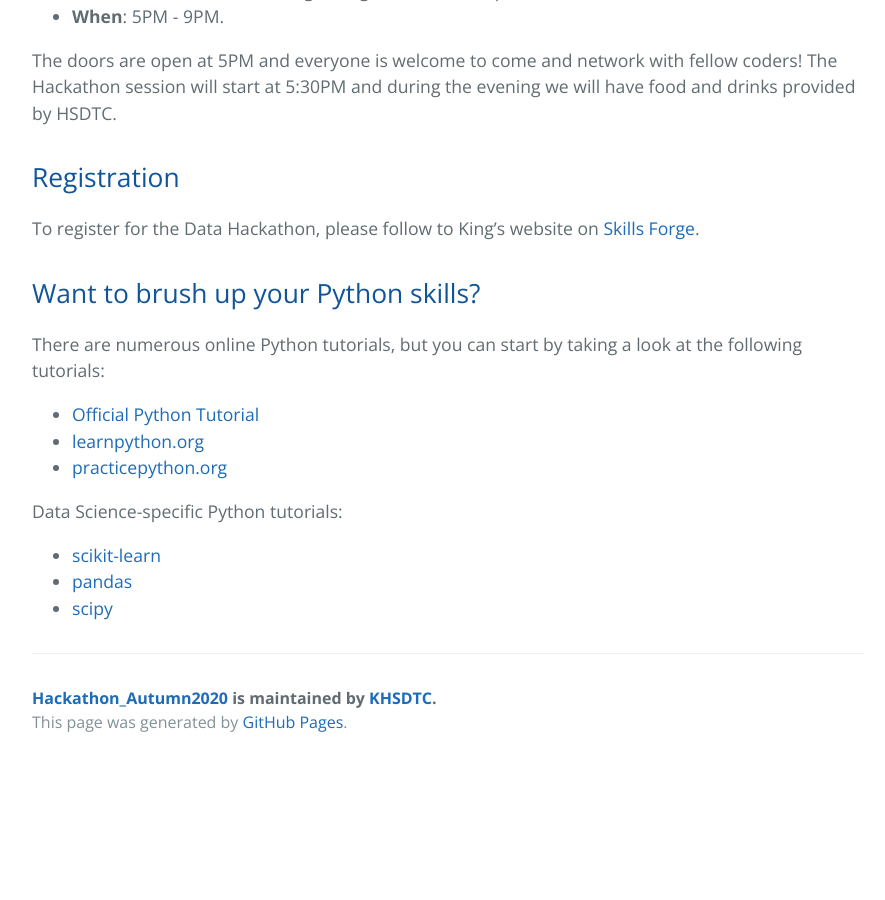
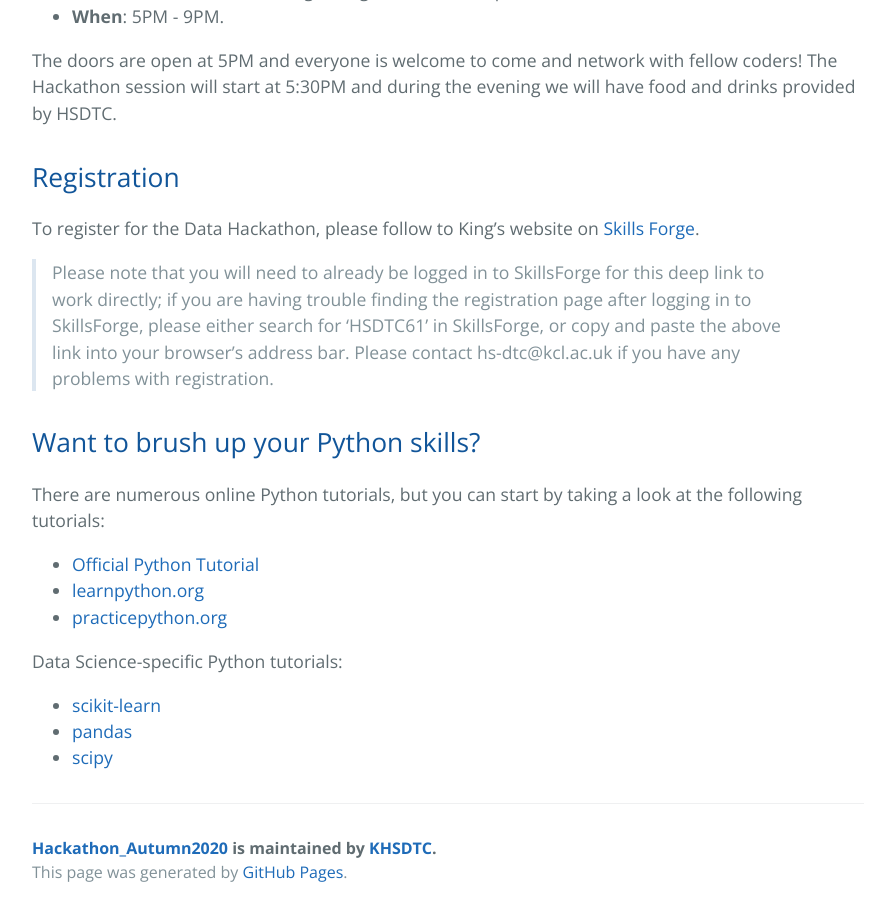
Before and after one commit to KHSDTC/Hackathon_Autumn2020, a Jekyll site: the page built from index.md, in a window 1280 px wide and 900 px high, scrolled down 1987 px. Shown: the whole window, without its empty margins (192-1077 px from the left). Built offline with Jekyll 4.4.1, drawn with Linux system fonts in a browser that asks for light colours; our own code applies the rules of GitHub Pages for plain Markdown files; before the commit the page ends 2753 px from its top, so only the background shows below that.

Commit message:
Update website

```diff
--- a/index.md
+++ b/index.md
@@ -62,6 +62,8 @@ The doors are open at 5PM  and everyone is welcome to come and network with fell
 
 To register for the Data Hackathon, please follow to King's website on [Skills Forge](https://training.kcl.ac.uk/kcl/#he/dev/eventDetails,;em,providerCode=HSDTC,providerOrgAlias=kcl,number=61).
 
+> Please note that you will need to already be logged in to SkillsForge for this deep link to work directly; if you are having trouble finding the registration page after logging in to SkillsForge, please either search for ‘HSDTC61’ in SkillsForge, or copy and paste the above link into your browser’s address bar. Please contact hs-dtc@kcl.ac.uk if you have any problems with registration.
+
 ## Want to brush up your Python skills?
 
 There are numerous online Python tutorials, but you can start by taking a look at the following tutorials:
```
